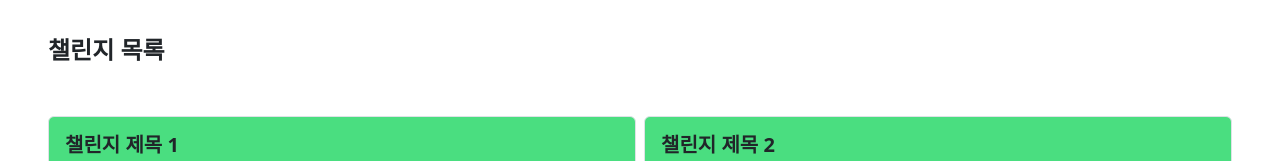
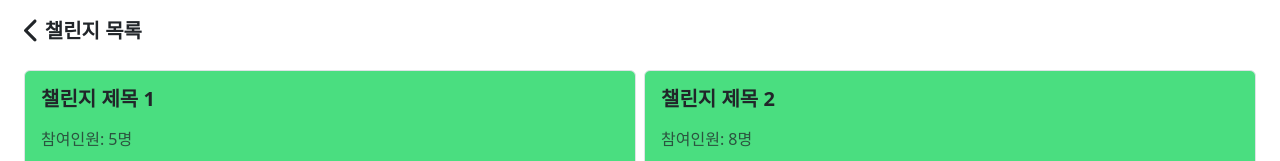
Before and after one commit to ahpicl64/jungle-306-team7, a website: page templates/chal_list.html in a window 1280 px wide. Shown: the top 161 px of the page. Drawn offline with nearby package versions, Linux system fonts and the light colour scheme; a web font is replaced by a local one.

Commit message:
style: chal_detail.html과 유사하게 padding 및 제목 폰트 조정, 되돌아가기 버튼 추가

```diff
--- a/templates/chal_list.html
+++ b/templates/chal_list.html
@@ -26,9 +26,14 @@
 
 <body>
     <div>
-        <div class="d-flex flex-column py-4 px-5 vh-100">
+        <div class="d-flex flex-column py-3 px-4 vh-100">
             <!--페이지 제목-->
-            <div class="fs-4 mt-2 mb-5 fw-semibold">
+            <div class="fs-5 mb-4 fw-semibold">
+                <button class="bg-transparent border-0 p-0" type="button" onclick="gotomain()">
+                    <span>
+                        <i class="fa-solid fa-chevron-left text-dark fa-lg"></i> <!-- 왼쪽 화살표 아이콘 -->
+                    </span>
+                </button>
                 챌린지 목록
             </div>
             <!-- 챌린지 목록 카드 -->
@@ -108,6 +113,11 @@
 
         </div>
     </div>
+    <script>
+        function gotomain() {
+
+        }
+    </script>
 </body>
 
 </html>
```
Also changed, not shown: templates/index.html (+6 -0 lines).
